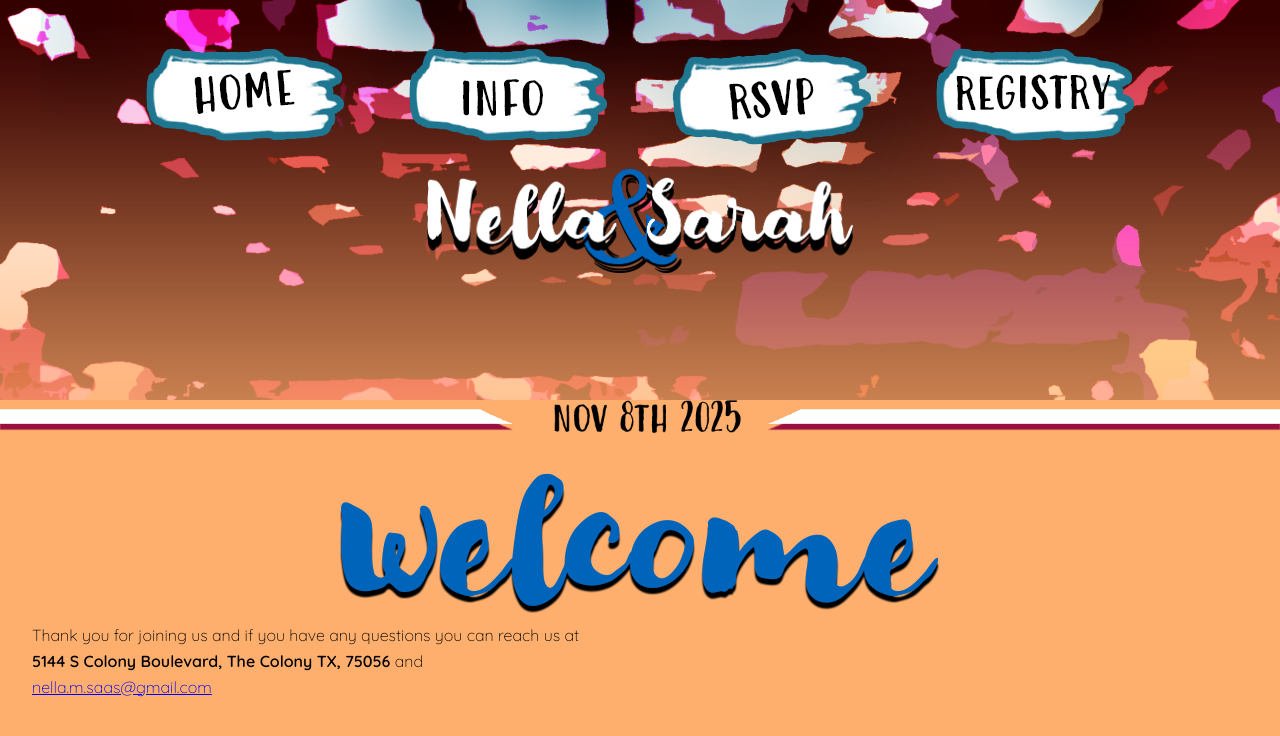
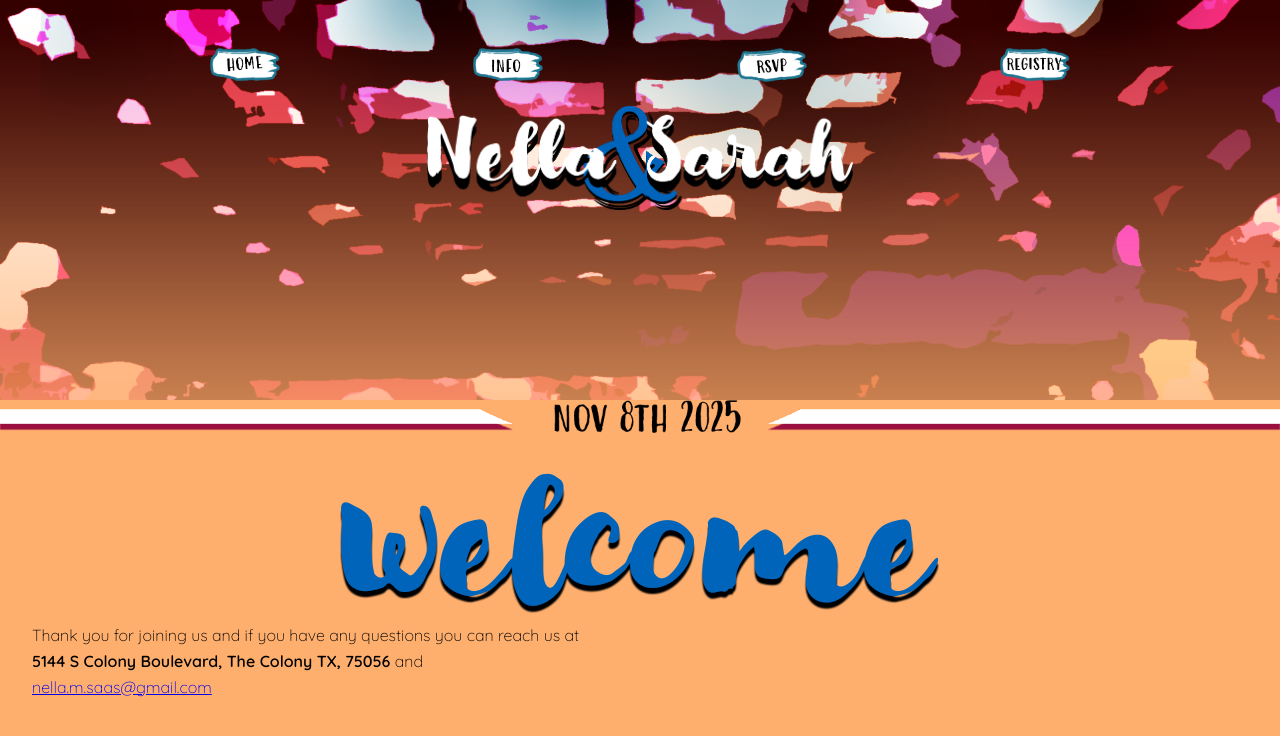
Before and after one commit to nairdes/nellaswedding, a plain HTML site: page index.html in a window 1280 px wide. Drawn offline with Linux system fonts and the light colour scheme.

Commit message:
add .hero img to css to make hero image and link images play nice together

```diff
--- a/styles.css
+++ b/styles.css
@@ -22,7 +22,7 @@ seems to not affect header images but other images are fine-ish */
     height: auto;
   }
 
-  #nellasarah {
+  .hero img {
     max-width: 35%;
     height: auto;
   }
```
